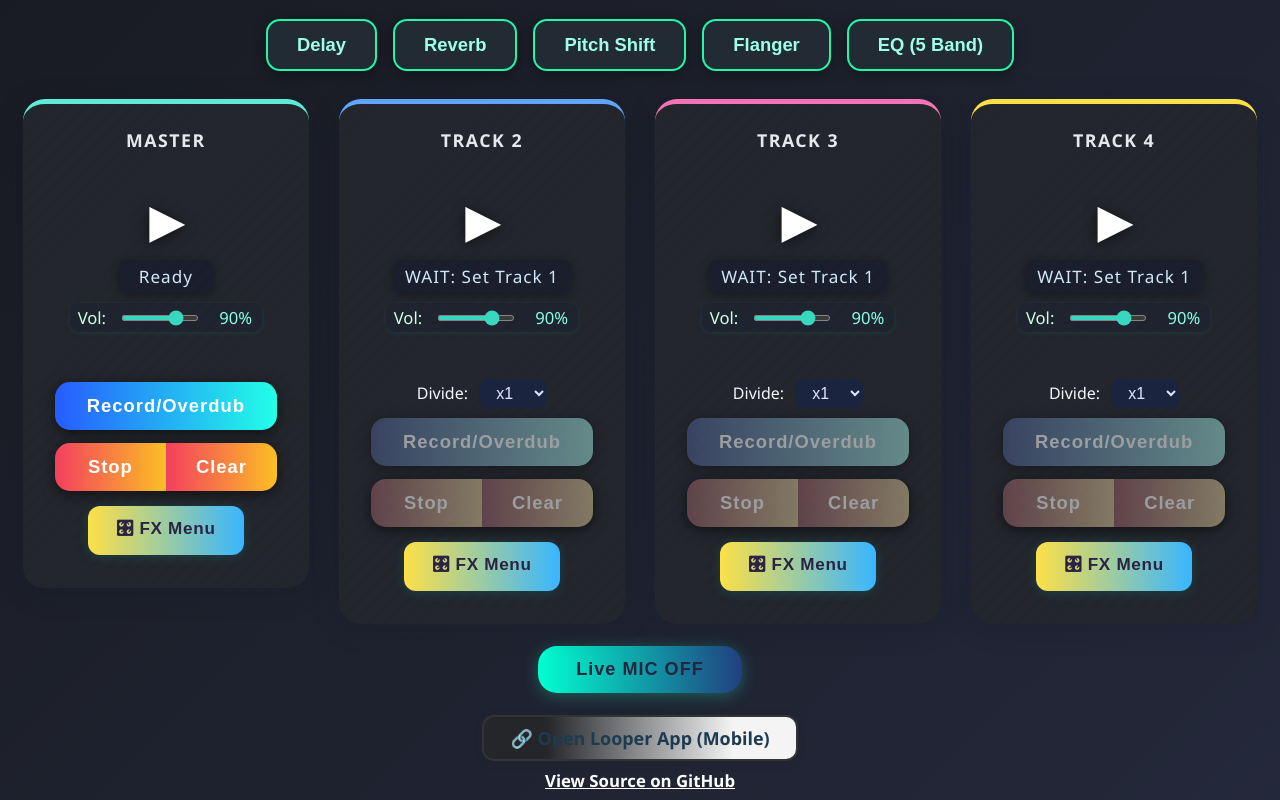
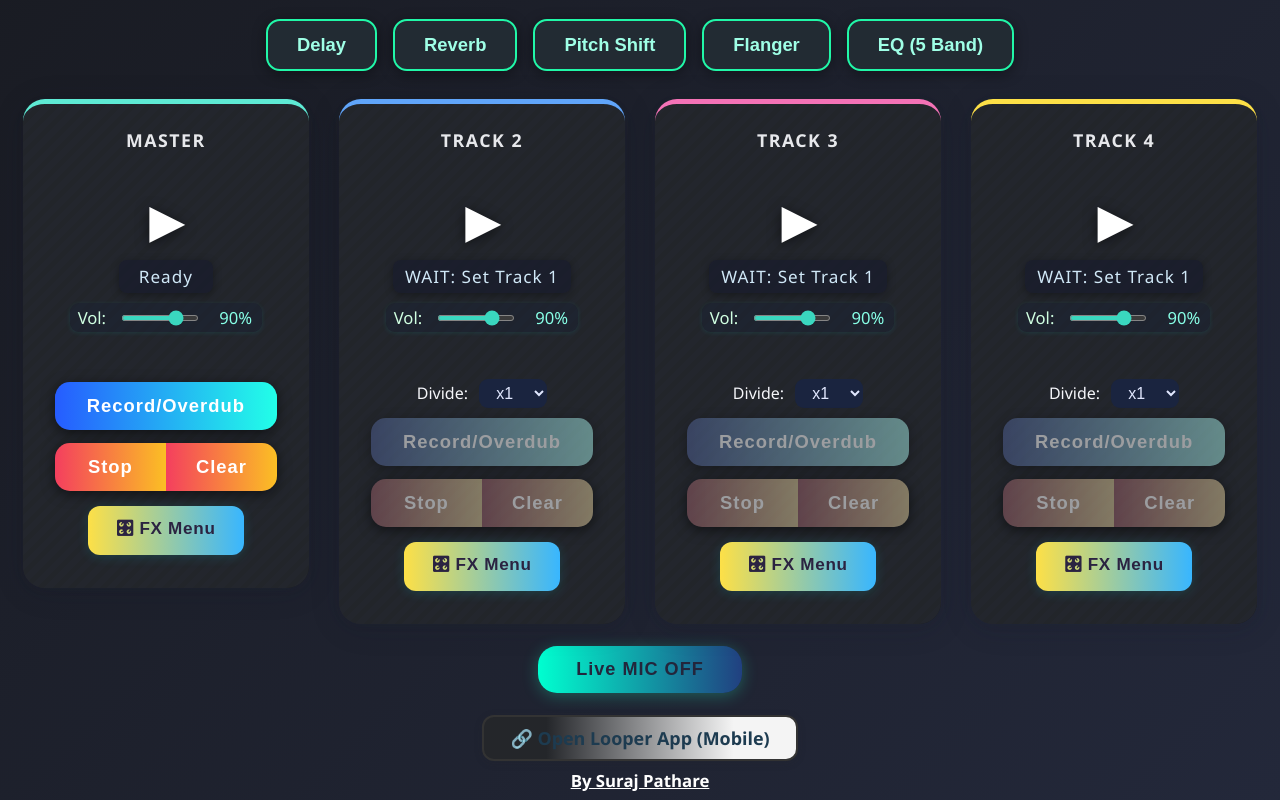
Before and after one commit to Surajmusicproductions/looper-new, a plain HTML site: page index.html in a window 1280 px wide. Shown: the part 115-915 px from the top of the page. Drawn offline with Linux system fonts and the light colour scheme.

Commit message:
Update index.html

```diff
--- a/index.html
+++ b/index.html
@@ -196,7 +196,7 @@
       🔗 Open Looper App (Mobile)
     </a>
     <br>
-    <a href="https://github.com/surajpathare1432/looper-app" target="_blank" class="footer-link" rel="noopener">View Source on GitHub</a>
+    <a href="https://github.com/surajpathare1432/looper-app" target="_blank" class="footer-link" rel="noopener">By Suraj Pathare</a>
   </footer>
 
   <!-- App logic -->
```
